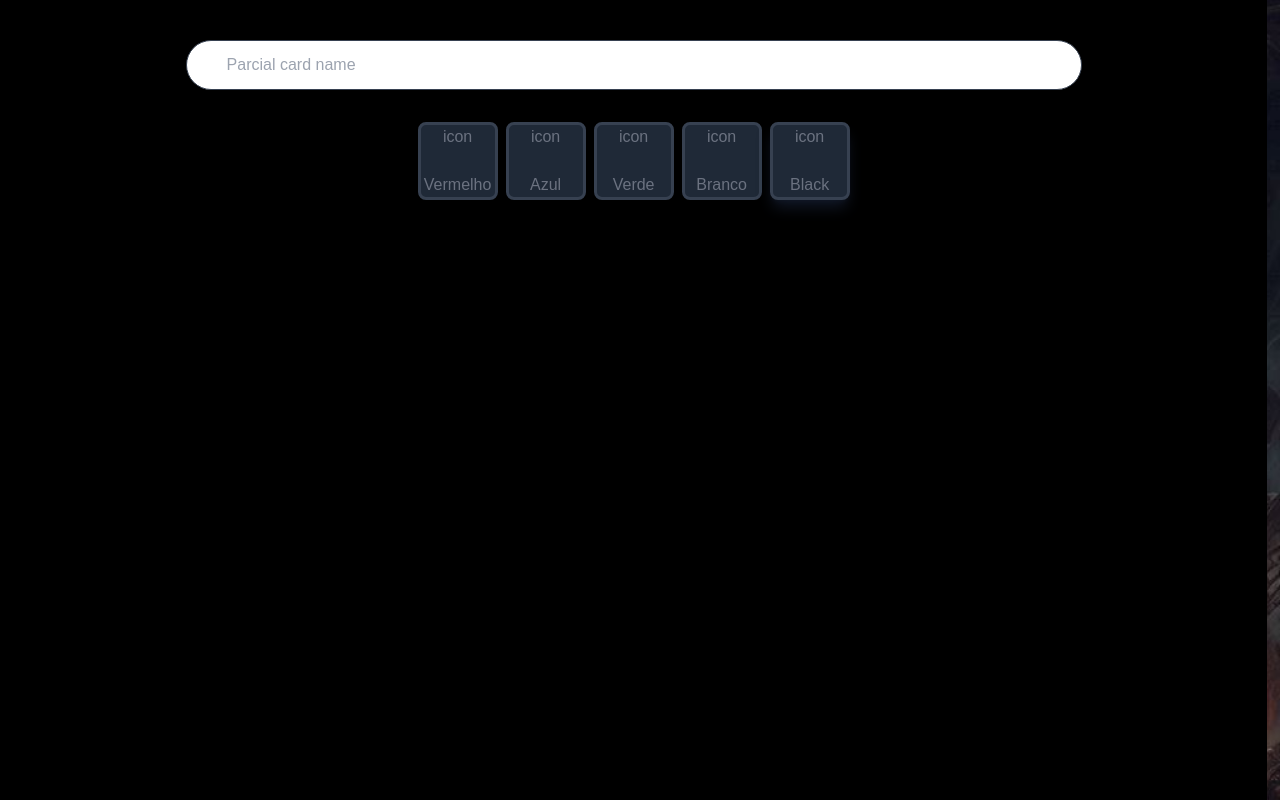
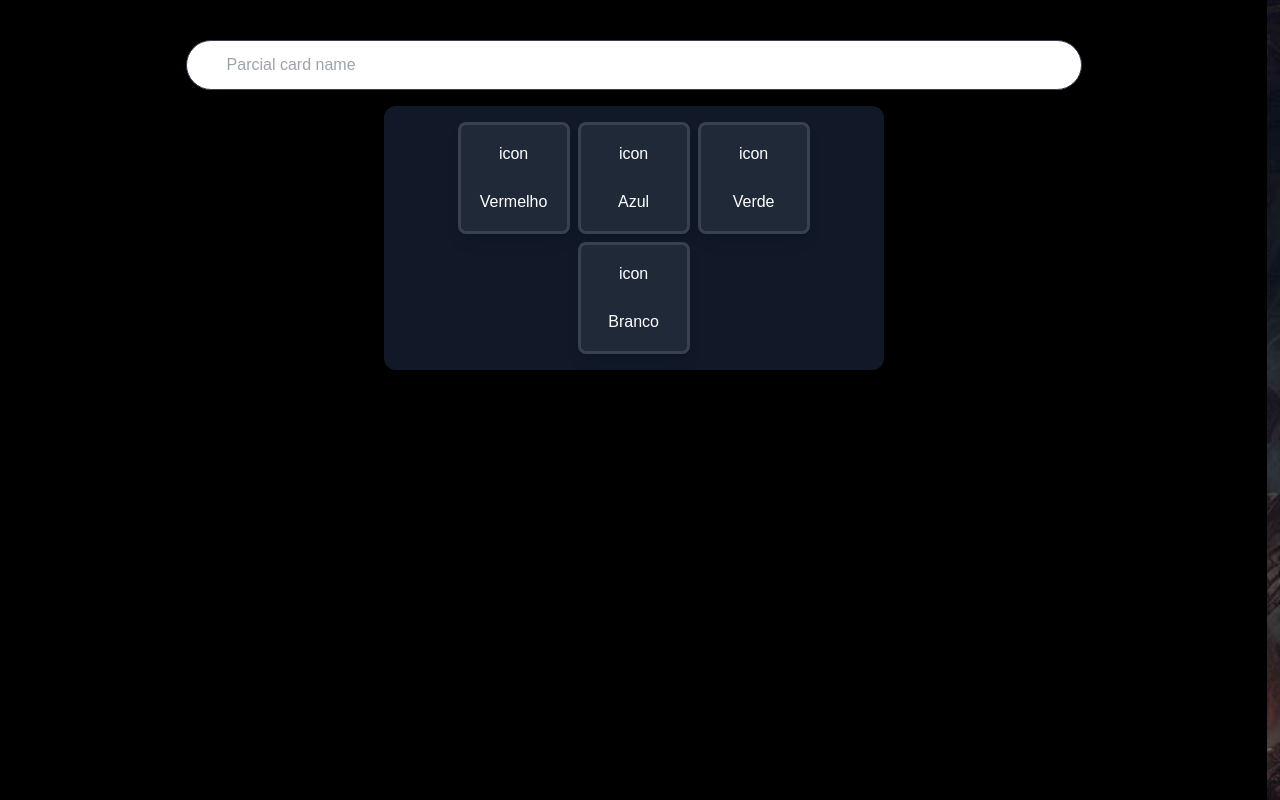
Before and after one commit to KleitonEwerton/builder-mtg-with-nextjs, a Next.js app: page /teste in a window 1280 px wide. Built offline with nearby package versions, Linux system fonts and the light colour scheme.

Commit message:
adicionando alteranativas oara o manabox

```diff
--- a/package.json
+++ b/package.json
@@ -16,6 +16,7 @@
     "@mui/material": "^6.1.0",
     "@mui/styled-engine-sc": "^6.1.0",
     "axios": "^1.7.7",
+    "classnames": "^2.5.1",
     "deck-builder-mtg": "file:",
     "next": "14.2.11",
     "react": "^18",
@@ -27,10 +28,11 @@
     "@types/node": "^20",
     "@types/react": "^18",
     "@types/react-dom": "^18",
+    "autoprefixer": "^10.4.20",
     "eslint": "^8",
     "eslint-config-next": "14.2.11",
-    "postcss": "^8",
-    "tailwindcss": "^3.4.1",
+    "postcss": "^8.4.47",
+    "tailwindcss": "^3.4.13",
     "typescript": "^5"
   }
 }
--- /dev/null
+++ b/postcss.config.js
@@ -0,0 +1,6 @@
+module.exports = {
+  plugins: {
+    tailwindcss: {},
+    autoprefixer: {},
+  },
+}
--- a/src/app/teste/ManaCheckBox.tsx
+++ b/src/app/teste/ManaCheckBox.tsx
@@ -1,39 +1,38 @@
-import React from "react";
+"use client";
+
+import React, { useState } from "react";
 
 interface IManaCheckBox {
   color: string;
   text: string;
 }
 
-// Mapeamento para cores válidas
 const colorsMap: { [key: string]: string } = {
   red: "red-400",
   blue: "blue-400",
   green: "green-400",
   white: "white",
-  black: "gray-900", // Usando gray-900 no lugar de black
+  black: "gray-900",
   yellow: "yellow-400",
-  gray: "gray-400", // Cor padrão para fallback
+  gray: "gray-400",
 };
 
 export default function ManaCheckBox({ color, text }: IManaCheckBox) {
-  // Garante que a cor seja válida ou usa 'gray' como padrão
-  const selectedColor = colorsMap[color] || colorsMap["gray"];
-
-  // Ajusta a sombra para todas as cores
-  const shadowClass =
-    selectedColor === "gray-900" ? "shadow-gray-900" : `shadow-${selectedColor}/10`;
+  const selectedColor = colorsMap[color]; // Mapeia a cor
 
   return (
-    <label className="text-gray-500 cursor-pointer">
+    <label className="cursor-pointer">
       <input
         type="checkbox"
         className="h-[1px] opacity-0 overflow-hidden absolute whitespace-nowrap w-[1px] peer"
       />
       <span
-        className={`flex peer-checked:border-${selectedColor} peer-checked:text-${selectedColor} ${shadowClass} flex-col items-center justify-center w-20 min-h-[2rem] rounded-lg shadow-lg
-                transition-all duration-200 cursor-pointer relative border-gray-700
-                border-[3px] bg-gray-800 hover:border-${selectedColor}`}
+        className={`peer-checked:border-${selectedColor}-400 peer-checked:shadow-${selectedColor}-400/10
+          peer-checked:text-${selectedColor}-400 peer-checked:before:border-${selectedColor}-400
+          peer-checked:before:bg-${selectedColor}-400 peer-checked:before:opacity-100 peer-checked:before:scale-100
+          flex flex-col items-center justify-center w-28 min-h-[7rem] rounded-lg shadow-lg
+          transition-all duration-200 cursor-pointer relative border-gray-700 border-[3px] bg-gray-800
+          hover:border-${selectedColor}-400 hover:before:scale-100 hover:before:opacity-100`}
       >
         <span className="transition-all duration-100">
           <p className="w-12 h-12 text-center">icon</p>
--- a/src/app/teste/page.tsx
+++ b/src/app/teste/page.tsx
@@ -7,6 +7,7 @@ export default function Teste() {
     <div className="min-h-screen bg-black text-white p-6">
       <div className="w-full bg-black py-4">
         <div className="max-w-4xl mx-auto">
+
           <div className="space-y-4">
             <div className="relative">
               <input
@@ -15,12 +16,11 @@ export default function Teste() {
                 className="w-full p-3 pl-10 text-black rounded-full border border-gray-700 focus:outline-none focus:ring-2 focus:ring-gray-500"
               />
             </div>
-            <div className="relative flex flex-wrap justify-center items-center w-11/12 mx-auto select-none gap-2 max-w-[500px] bg-puple-900 p-4 rounded-xl">
+            <div className="relative flex flex-wrap justify-center items-center w-11/12 mx-auto select-none gap-2 max-w-[500px] bg-gray-900 p-4 rounded-xl">
               <ManaCheckBox text="Vermelho" color="red" />
               <ManaCheckBox text="Azul" color="blue" />
               <ManaCheckBox text="Verde" color="green" />
               <ManaCheckBox text="Branco" color="white" />
-              <ManaCheckBox color="black" text="Black" />
             </div>
           </div>
         </div>
--- a/tailwind.config.ts
+++ b/tailwind.config.ts
@@ -11,6 +11,21 @@ const config: Config = {
       colors: {
         background: "var(--background)",
         foreground: "var(--foreground)",
+        red: {
+          400: '#F87171',
+        },
+        blue: {
+          400: '#60A5FA',
+        },
+        green: {
+          400: '#34D399',
+        },
+        white: '#FFFFFF',
+        gray: {
+          400: '#9CA3AF',
+          700: '#374151',
+          900: '#111827',
+        },
       },
     },
   },
```
Also changed, not shown: 1 other file (tests, documents, lock files or other folders).
